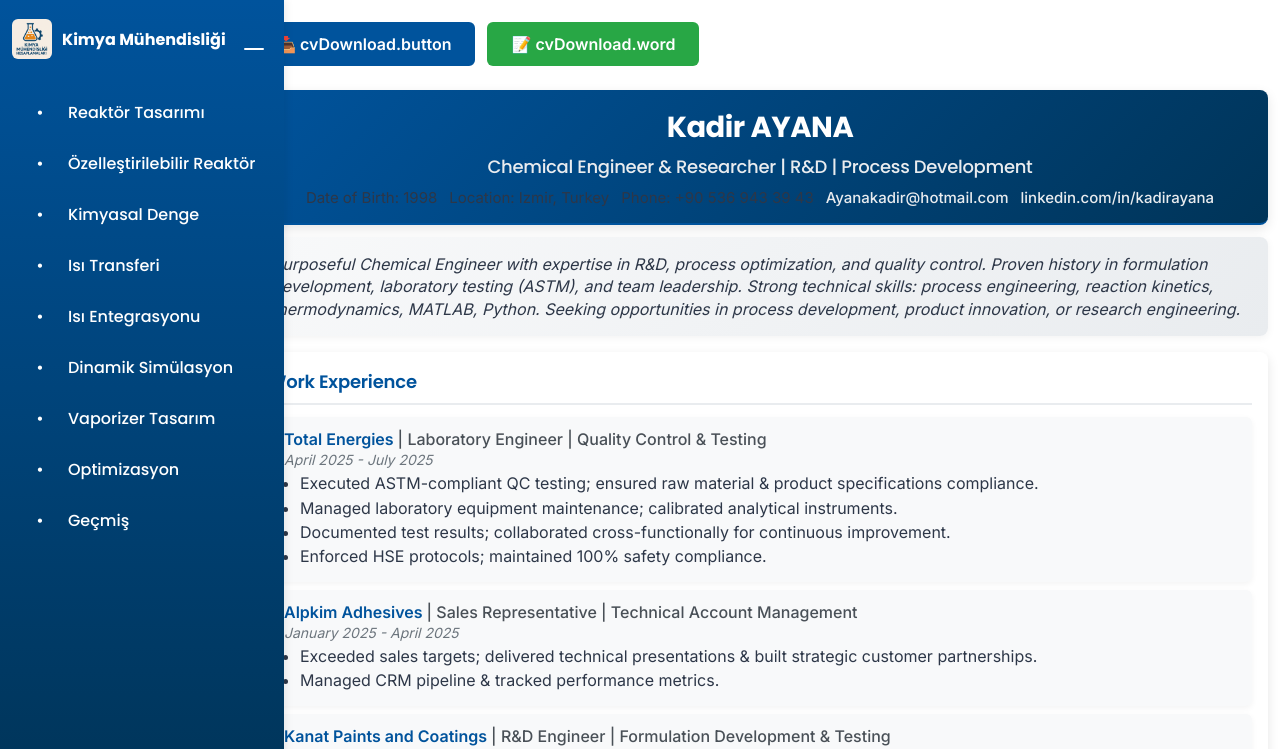
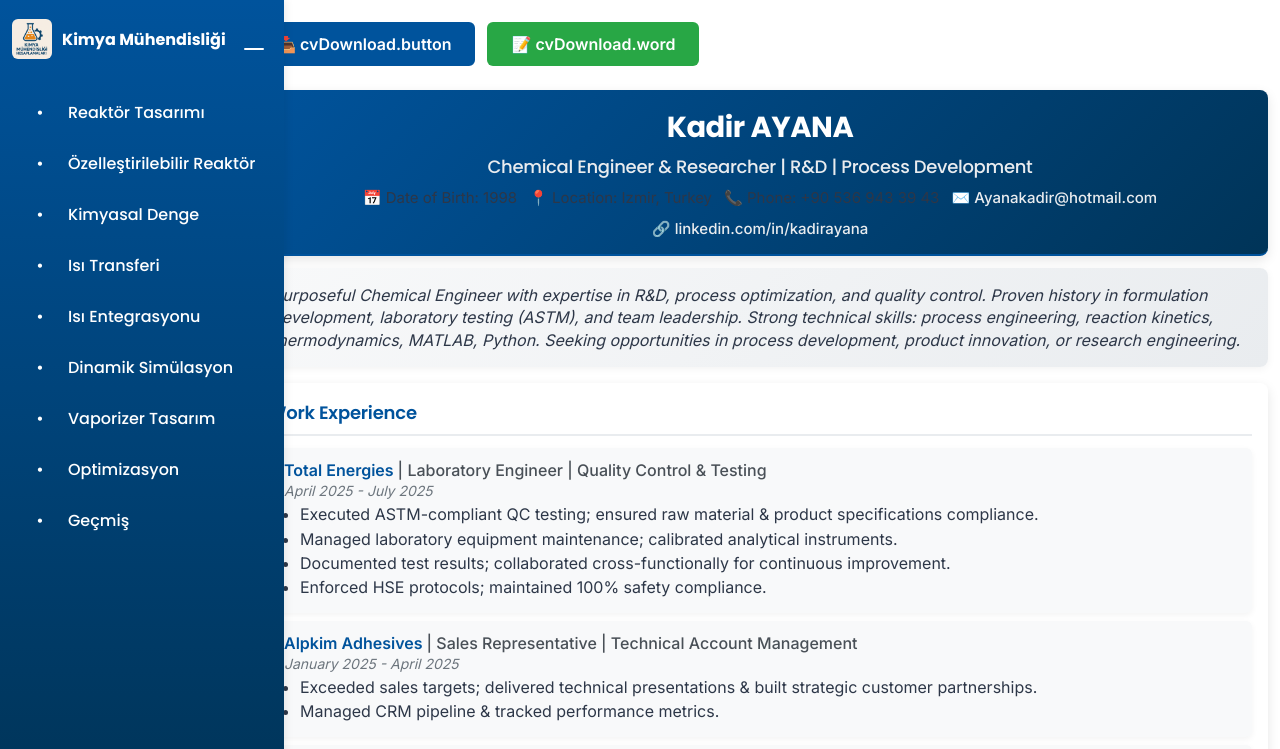
Before and after one commit to kadirayana/ReactorDesign, a Next.js app: page /ReactorDesign/cv in a window 1280 px wide. Shown: the top 749 px of the page. Built offline with nearby package versions, Linux system fonts and the light colour scheme.

Commit message:
Enhance CV layout and remove comments
Updated CV contact information with icons for better readability and removed commented-out sections for clarity.

```diff
--- a/pages/cv.js
+++ b/pages/cv.js
@@ -8,11 +8,11 @@ export default function CVPage() {
         <h1>Kadir AYANA</h1>
         <h2>Chemical Engineer & Researcher | R&D | Process Development</h2>
         <div className="cv-contact">
-          <span>Date of Birth: 1998</span>
-          <span>Location: Izmir, Turkey</span>
-          <span>Phone: +90 536 943 39 43</span>
-          <span><a href="mailto:Ayanakadir@hotmail.com">Ayanakadir@hotmail.com</a></span>
-          <span><a href="https://Linkedin.com/in/kadirayana" target="_blank" rel="noopener noreferrer">linkedin.com/in/kadirayana</a></span>
+          <span>📅 Date of Birth: 1998</span>
+          <span>📍 Location: Izmir, Turkey</span>
+          <span>📞 Phone: +90 536 943 39 43</span>
+          <span>✉️ <a href="mailto:Ayanakadir@hotmail.com">Ayanakadir@hotmail.com</a></span>
+          <span>🔗 <a href="https://Linkedin.com/in/kadirayana" target="_blank" rel="noopener noreferrer">linkedin.com/in/kadirayana</a></span>
         </div>
       </div>
       <div className="cv-summary">
@@ -20,7 +20,6 @@ export default function CVPage() {
       </div>
       <div className="cv-section">
         <h3>Work Experience</h3>
-        {/* Total Energies */}
         <div className="cv-job">
           <div className="cv-job-title">Total Energies <span>| Laboratory Engineer | Quality Control & Testing</span></div>
           <div className="cv-job-date">April 2025 - July 2025</div>
@@ -31,7 +30,6 @@ export default function CVPage() {
             <li>Enforced HSE protocols; maintained 100% safety compliance.</li>
           </ul>
         </div>
-        {/* Alpkim Adhesives */}
         <div className="cv-job">
           <div className="cv-job-title">Alpkim Adhesives <span>| Sales Representative | Technical Account Management</span></div>
           <div className="cv-job-date">January 2025 - April 2025</div>
@@ -40,7 +38,6 @@ export default function CVPage() {
             <li>Managed CRM pipeline & tracked performance metrics.</li>
           </ul>
         </div>
-        {/* Kanat Paints and Coatings */}
         <div className="cv-job">
           <div className="cv-job-title">Kanat Paints and Coatings <span>| R&D Engineer | Formulation Development & Testing</span></div>
           <div className="cv-job-date">June 2023 - August 2024</div>
@@ -51,7 +48,6 @@ export default function CVPage() {
             <li>Temporarily managed R&D Waterborne Paints division (3 months); optimized workflows resulting in 25% faster project delivery; received recognition for excellence.</li>
           </ul>
         </div>
-        {/* IMS Polymers */}
         <div className="cv-job">
           <div className="cv-job-title">IMS Polymers <span>| Process Engineering Intern | Production Optimization</span></div>
           <div className="cv-job-date">August - September 2022</div>
@@ -63,7 +59,6 @@ export default function CVPage() {
       </div>
       <div className="cv-section">
         <h3>Education</h3>
-        {/* Ege University - Master's */}
         <div className="cv-edu">
           <div className="cv-edu-title">Ege University <span>| M.Sc. Chemical Engineering</span></div>
           <div className="cv-edu-date">September 2023 - June 2026 (Expected)</div>
@@ -71,7 +66,6 @@ export default function CVPage() {
             <li>Solid Waste Recycling, Catalyst Deactivation, Statistical Methods in Experimental Design, Engineering Thermoplastics, Applied Engineering Mathematics, and Minitab</li>
           </ul>
         </div>
-        {/* Ege University - Bachelor's */}
         <div className="cv-edu">
           <div className="cv-edu-title">Ege University <span>| B.Sc. Chemical Engineering</span></div>
           <div className="cv-edu-date">September 2017 - July 2023</div>
```
